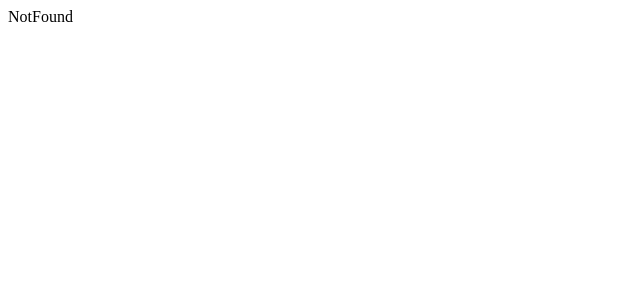
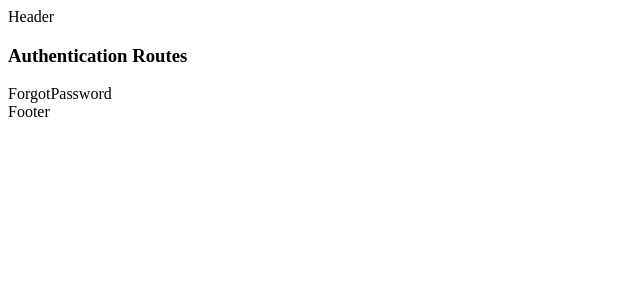
Before and after one commit to jitendrasuthar1998/nextjs, a Next.js app in the folder nextjs-practice/: page /forgot-password in a window 1280 px wide. Before the commit this address had no page. Shown: the top 300 px of the page, without its empty margins (0-640 px from the left). Built offline with nearby package versions, Linux system fonts and the light colour scheme.

Commit message:
group routes based on their categories

```diff
--- /dev/null
+++ b/nextjs-practice/src/app/(auth)/forgot-password/page.tsx
@@ -0,0 +1,9 @@
+import React from 'react'
+
+const ForgotPassword = () => {
+  return (
+    <div>ForgotPassword</div>
+  )
+}
+
+export default ForgotPassword
--- /dev/null
+++ b/nextjs-practice/src/app/(auth)/layout.tsx
@@ -0,0 +1,17 @@
+export const metadata = {
+    title: 'Auth Pages',
+    description: 'Generated by Next.js',
+  }
+
+  export default function RootLayout({
+    children,
+  }: {
+    children: React.ReactNode
+  }) {
+    return (
+      <>
+        <h3>Authentication Routes</h3>
+        <div>{children}</div>
+        </>
+    )
+  }
--- a/nextjs-practice/src/app/layout.tsx
+++ b/nextjs-practice/src/app/layout.tsx
@@ -10,7 +10,12 @@ export default function RootLayout({
 }) {
   return (
     <html lang="en">
-      <body>{children}</body>
+      <body>
+      <header>Header</header>
+      {children}
+      <footer>Footer</footer>
+      </body>
+
     </html>
   )
 }
```
Also changed, not shown: nextjs-practice/src/app/(auth)/login/page.tsx (added, +9 -0 lines), nextjs-practice/src/app/(auth)/signup/page.tsx (added, +9 -0 lines).
